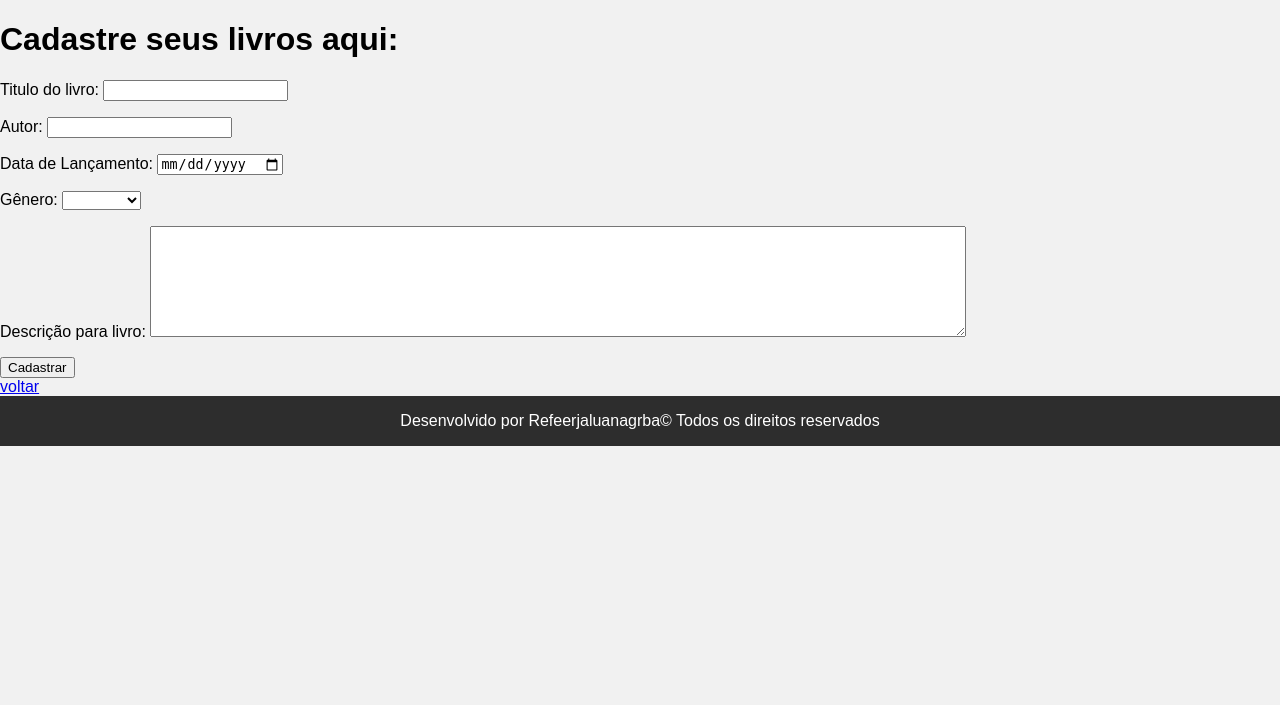
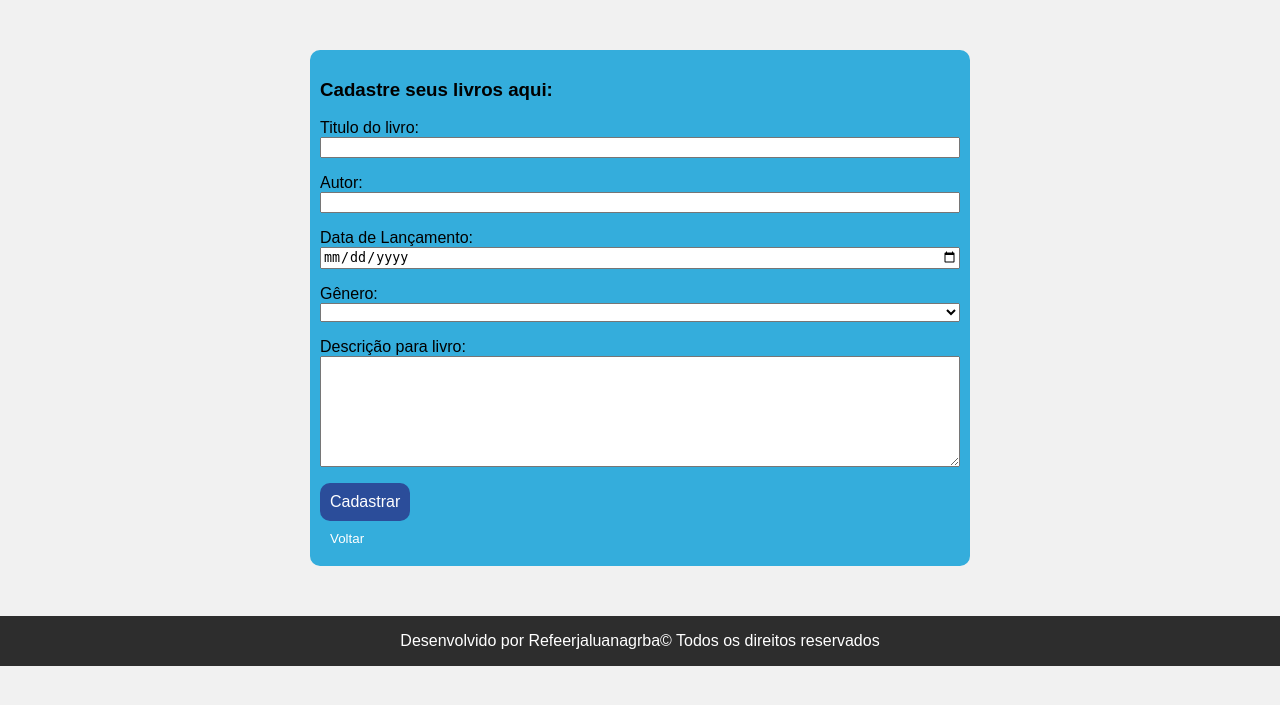
Before and after one commit to academiaeh05-2019/dojo_biblioteca, a Django app: page /cadastrar/livros in a window 1280 px wide. Shown: the part 80-785 px from the top of the page. Run offline with Django 3.2, Linux system fonts and the light colour scheme.

Commit message:
Adicionar estilizacao para o formulario e a mensagem de sucesso, trocar o desafio do Models para pegar os livros e tornar ordenar um bonus

```diff
--- a/biblioteca/static/css/styles.css
+++ b/biblioteca/static/css/styles.css
@@ -80,9 +80,75 @@
     justify-content: center;
 }
 
+.form-cadastro {
+    align-items: center;
+    display: flex;
+    justify-content: center;
+    margin: 50px 0;
+}
+
+.form-cadastro .caixa {
+    background-color: #34addc;
+    border-radius: 10px;
+    padding: 10px;
+    width: 50%;
+}
+
+.caixa p {
+    display: flex;
+    flex-direction: column;
+}
+
+.caixa button {
+    background-color: #2b4d9a;
+    -webkit-border-radius: 10px;
+    -moz-border-radius: 10px;
+    border-radius: 10px;
+    border: 0;
+    color: white;
+    font-size: 12pt;
+    padding: 10px;
+    text-decoration: none;
+}
+
+.caixa a {
+    -webkit-border-radius: 10px;
+    -moz-border-radius: 10px;
+    border-radius: 10px;
+    color: white;
+    display: block;
+    font-size: 10pt;
+    padding: 10px;
+    text-decoration: none;
+}
+
+.sucesso {
+    margin-bottom: 50px;
+    padding: 10px;
+}
+
+.sucesso .titulo {
+    font-size: 36pt;
+}
+
+.sucesso a {
+    background-color: #34addc;
+    -webkit-border-radius: 10px;
+    -moz-border-radius: 10px;
+    border-radius: 10px;
+    color: white;
+    display: block;
+    font-size: 10pt;
+    padding: 10px;
+    text-align: center;
+    text-decoration: none;
+    width: 120px;
+}
+
 footer {
     align-items: center;
     background-color: #2d2d2d;
+    bottom: 0;
     color: white;
     display: flex;
     justify-content: center;
--- a/biblioteca/templates/cadastro_livros.html
+++ b/biblioteca/templates/cadastro_livros.html
@@ -3,16 +3,16 @@
 {% load staticfiles %}
 
 {% block content %}
-    <h1>Cadastre seus livros aqui:</h1>
-    <form method="POST" action="/cadastrar/livros">
-    {% csrf_token %}
-    <div>
-      {{form.as_p}}
-    </div>
+    <section class="form-cadastro">
+        <div class="caixa">
+            <h3>Cadastre seus livros aqui:</h3>
+            <form method="POST" action="/cadastrar/livros">
+                {% csrf_token %}
+                {{ form.as_p }}
 
-    <div>
-      <button type="submit">Cadastrar</button>
-    </div>
-  </form>
-    <a href="/">voltar</a>
+                <button type="submit">Cadastrar</button>
+            </form>
+            <a href="/">Voltar</a>
+        </div>
+    </section>
 {% endblock %}
--- a/biblioteca/views.py
+++ b/biblioteca/views.py
@@ -14,7 +14,6 @@
 def render_cadastrar_livros(request):
     if request.method == 'POST':
         livro_form = LivroForm(request.POST)
-        print(livro_form)
         if livro_form.is_valid():
             livro = Livro()
             livro.titulo = livro_form.cleaned_data['titulo']
```
Also changed, not shown: biblioteca/templates/sucesso.html (+8 -2 lines), 1 other file.
